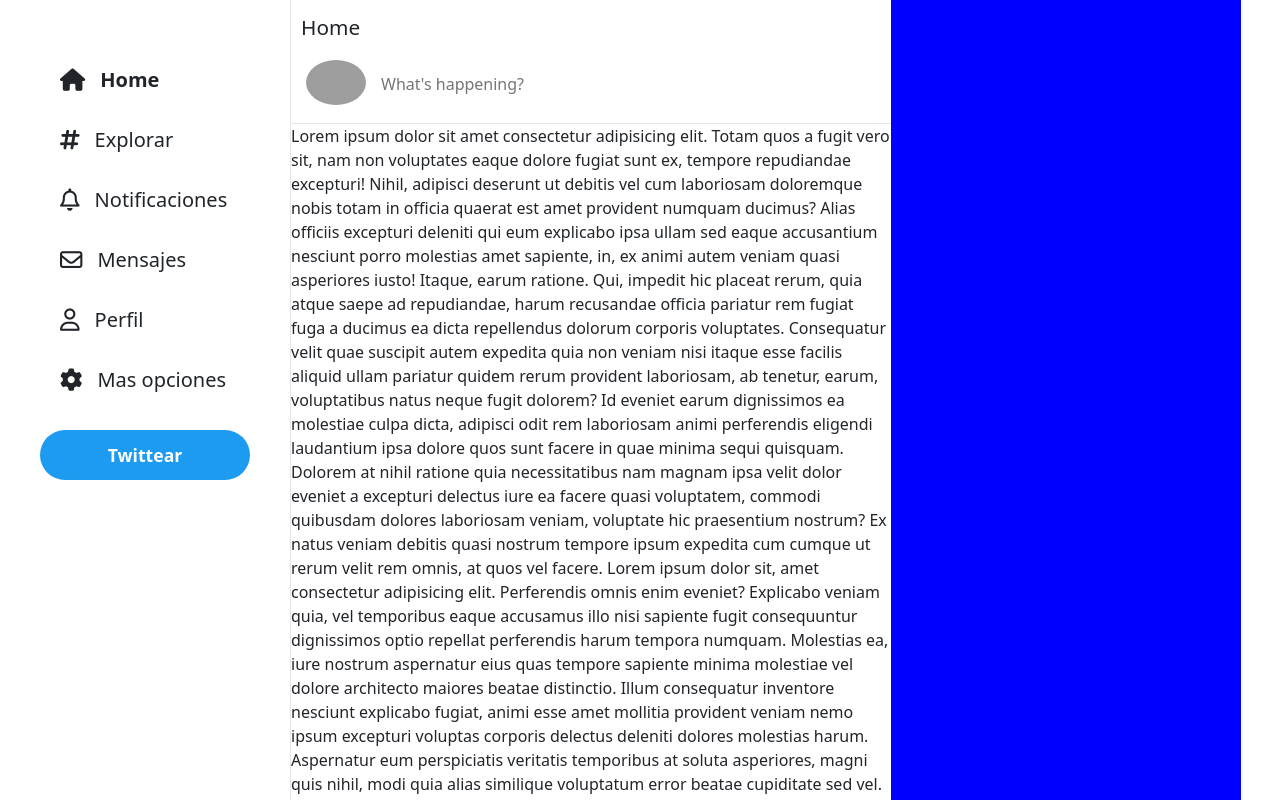
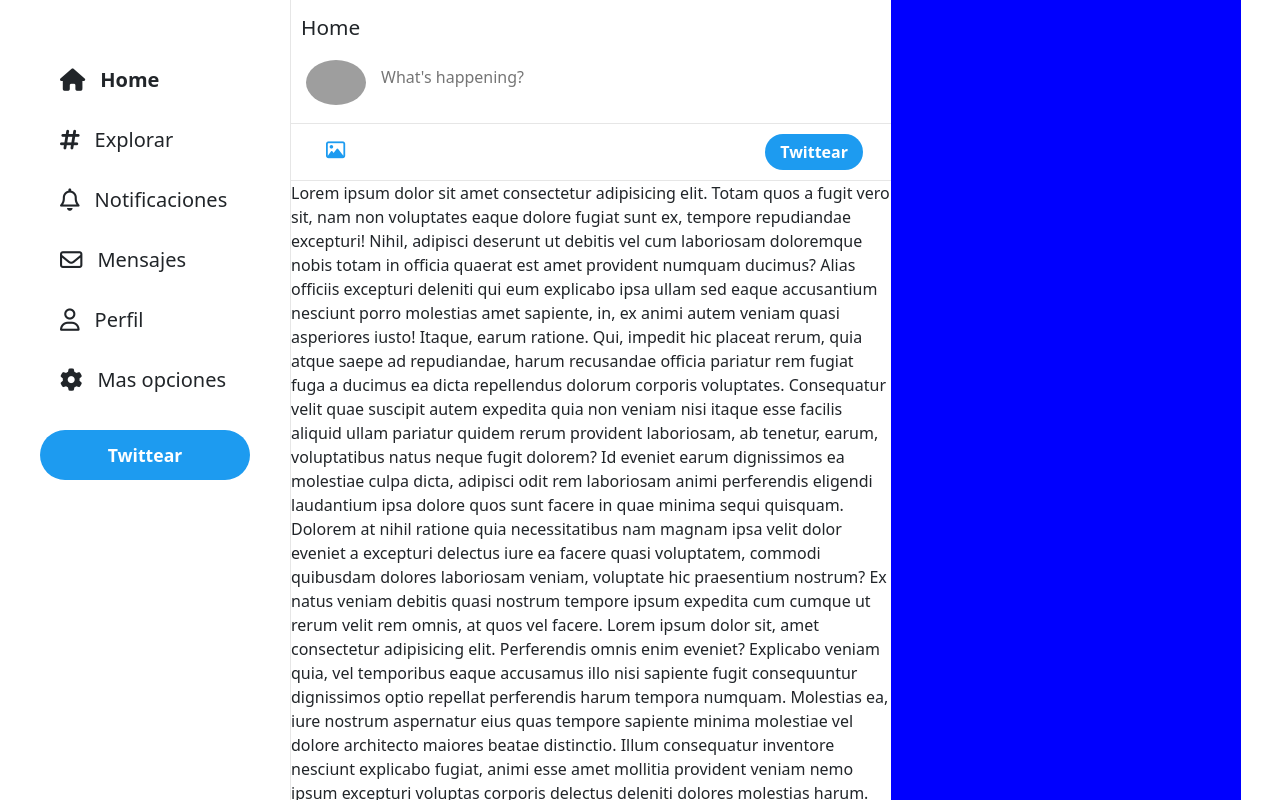
Before and after one commit to JoaquinDicio/twitter-clone, a React (Create React App) app: page / in a window 1280 px wide. Built offline with nearby package versions, Linux system fonts and the light colour scheme; grey boxes are pictures that could not be loaded.

Commit message:
proyecto con tweetbox terminada

```diff
--- a/src/components/Sidebar/Sidebar.jsx
+++ b/src/components/Sidebar/Sidebar.jsx
@@ -21,7 +21,7 @@ export default function Sidebar() {
         <SidebarButton onClick={toggleActive} active={selected == 'perfil' ? true : false} text={'Perfil'} icon={<i className="sb-btn-icon fa-regular fa-user"></i>} />
         <SidebarButton onClick={toggleActive} active={selected == 'mas opciones' ? true : false} text={'Mas opciones'} icon={<i className="sb-btn-icon fa-solid fa-gear"></i>} />
         <div className='d-flex align-content-center'>
-          <TweetBtn></TweetBtn>
+          <TweetBtn classBtn={'sb-tweet-btn'}></TweetBtn>
         </div>
       </div>
     </>
--- a/src/components/TweetBox/TweetBox.css
+++ b/src/components/TweetBox/TweetBox.css
@@ -1,22 +1,44 @@
 div.tweetbox{
     border-bottom: 1px solid rgb(230, 230, 230);
 }
-
+/* profile icon */
 img.tweetbox__user-img{
     width: 70px;
     border-radius: 50%;
     margin: 0px 0px 13px 10px;
     padding: 5px;
 }
-input.tweetbox__input{
-    height: fit-content;
-    width: 500px;
-    padding-bottom:10px;
-    padding-left: 10px;
+/* tweetbox buttons and actions */
+div.tweetbox__actions{
+    padding: 10px 40px 10px 40px;
+    border-top:1px solid rgb(230, 230, 230);
+}
+i.tweetbox__img-icon{
+    font-size: 1.2em;
+    padding: 7px;
+    color: rgb(29, 155, 240);
+}
+i.tweetbox__img-icon:hover{
+   border-radius: 50px;
+   background-color:rgb(216, 233, 239);
+   cursor: pointer;
+}
+textarea.tweetbox__input{
+    resize: none;
+    padding:10px 15px 10px 10px ;
     min-height: 60px;
     border: none;
     margin: auto 0;
 }
-input.tweetbox__input:focus{
+textarea.tweetbox__input::-webkit-scrollbar{
+    display: none;
+}
+input.tweetbox__img-url{
+    border: none;
+    margin-right: 10px;
+    padding-bottom: 3px;
+    width: 90%;
+}
+input.tweetbox__img-url, textarea.tweetbox__input:focus{
      outline: none;
 }
--- a/src/components/TweetBox/TweetBox.jsx
+++ b/src/components/TweetBox/TweetBox.jsx
@@ -1,16 +1,29 @@
-import React from 'react'
+import React, { useState } from 'react'
 import './TweetBox.css'
+import TweetBtn from '../TweetBtn/TweetBtn.jsx'
 
 export default function TweetBox() {
+  const [image,setImage]=useState(false)
+
+  function toggleImage(){
+    if(image){
+      setImage(false)
+    }else{
+      setImage(true)
+    }
+  }
+
   return (
     <div className='tweetbox'>
       <form className='row' action="">
         <div className='d-flex justify-items-center'>
         <img className='tweetbox__user-img' src='https://pbs.twimg.com/profile_images/1364057247186362369/acSYBHZI_400x400.jpg'/>
-        <input className='tweetbox__input col-10' type="text" placeholder="What's happening?" />
+        <textarea  className='tweetbox__input col-10' type="text" placeholder="What's happening?" />
         </div>
-        <div className="tweetbox__actions">
-
+        <div className="tweetbox__actions d-flex justify-content-between">
+          <i onClick={()=>toggleImage()} class="tweetbox__img-icon fa-regular fa-image"></i>
+          {image? <input placeholder='Enter image URL' className='tweetbox__img-url'></input>:''}
+          <TweetBtn classBtn={'tweetbox__tweet-btn'}></TweetBtn>
         </div>
       </form>
     </div>
--- a/src/components/TweetBtn/TweetBtn.css
+++ b/src/components/TweetBtn/TweetBtn.css
@@ -1,13 +1,19 @@
 button.tweet-btn{
-    margin: 20px 10px;
     border: none;
+    font-weight: bold;
+    background-color: rgb(29, 155, 240);
+    cursor: pointer;
     border-radius: 50px;
-    font-weight: bold;
+    color:#ffff;
+}
+button.tweetbox__tweet-btn{
+    padding: 6px 15px;
+}
+button.sb-tweet-btn{
+    width: 100%;
     font-size: 1.1em;
     height: 50px;
-    background-color: rgb(29, 155, 240);
-    cursor: pointer;
-    color:#ffff;
+    margin: 20px 10px;
 }
 button.tweet-btn:hover{
     background-color: rgb(26, 137, 210);
--- a/src/components/TweetBtn/TweetBtn.jsx
+++ b/src/components/TweetBtn/TweetBtn.jsx
@@ -1,9 +1,9 @@
 import React from 'react'
 import './TweetBtn.css'
 
-export default function TweetBtn() {
+export default function TweetBtn({classBtn}) {
   return (
-    <button className='w-100 tweet-btn'>
+    <button className={`tweet-btn ${classBtn}`}>
         Twittear
     </button>
   )
```
